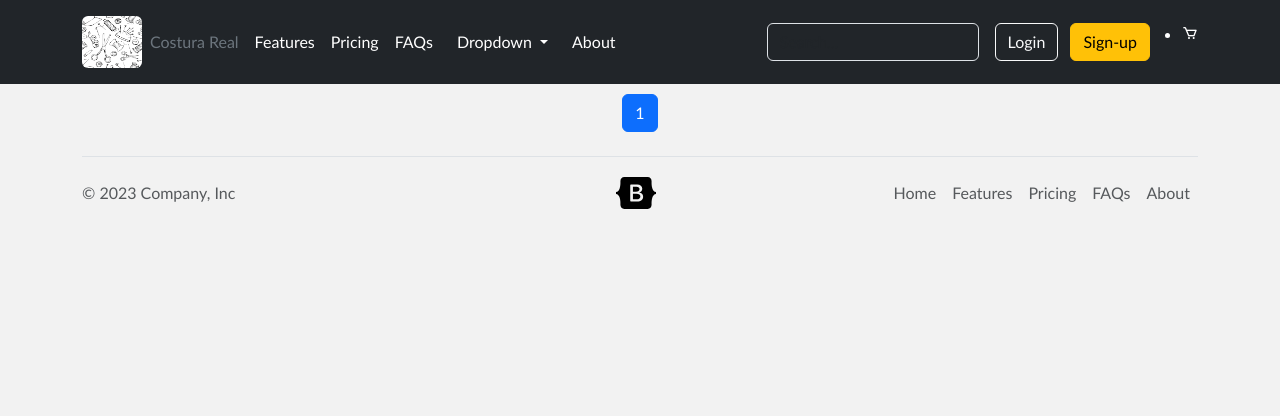
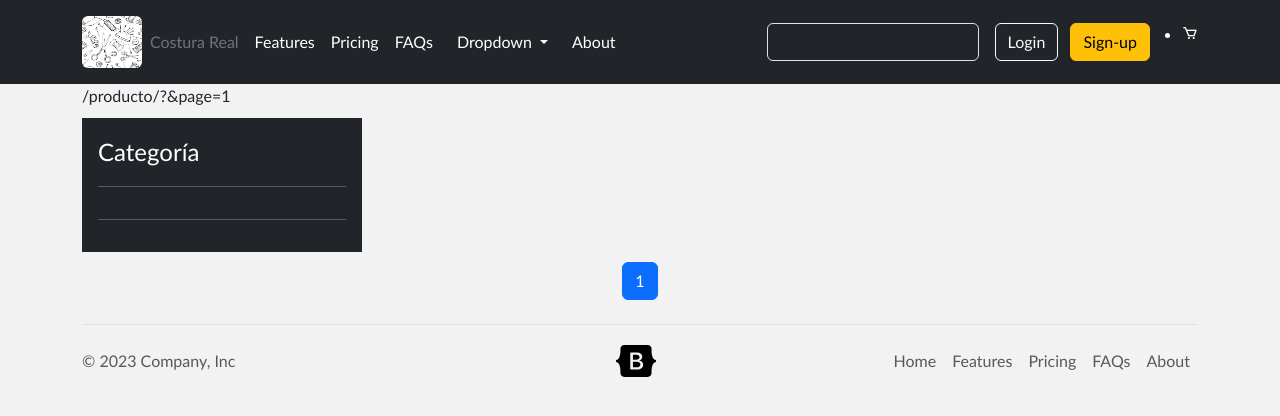
Before and after one commit to jose-larss/ecommerceCR, a Django app: page /producto/?&page=1 in a window 1280 px wide. Shown: the top 416 px of the page. Run offline with Django 4.2, Linux system fonts and the light colour scheme; data that the repository does not hold is empty; some libraries are stand-ins or nearby versions.

Commit message:
implemento categorias, sidebar

```diff
--- a/INFO.txt
+++ b/INFO.txt
@@ -15,5 +15,6 @@ Javascript/Jquery(estatico)
 - Uso de APP_NAME
 
 - Hacer errores personalizados 404 y 500
+- Implementar y verlo como productos similares
 
 - Voy por capitulo 20
--- a/ecommerce/settings.py
+++ b/ecommerce/settings.py
@@ -70,6 +70,7 @@ TEMPLATES = [
                 'django.template.context_processors.request',
                 'django.contrib.auth.context_processors.auth',
                 'django.contrib.messages.context_processors.messages',
+                'producto.context_processor.get_current_path',
             ],
         },
     },
--- /dev/null
+++ b/producto/context_processor.py
@@ -0,0 +1,9 @@
+def get_current_path(request):
+    string = request.get_full_path()
+    path_final = ""
+    for i in range (len(string)):
+        if i > 10:
+            path_final += string[i]
+
+    print(path_final)
+    return { 'path_categoria': path_final }
--- a/producto/models.py
+++ b/producto/models.py
@@ -1,15 +1,49 @@
+from django.db.models.query import QuerySet
 from django.urls import reverse
 
 from django.db import models
 
+class CategoriaManager(models.Manager):
+    def categoriasActivas(self):
+        return super(CategoriaManager, self).filter(active=True)
+
+class Categoria(models.Model):
+    titulo = models.CharField(max_length=120)
+    descripcion = models.TextField(null=True, blank=True)
+    slug = models.SlugField(unique=True)
+    presentada = models.BooleanField(default=False)
+    timestamp = models.DateTimeField(auto_now_add=True)
+    updated = models.DateTimeField(auto_now=True)
+    active = models.BooleanField(default=True)
+
+    objects = CategoriaManager()
+
+    class Meta:
+        unique_together = ["titulo", "slug"]
+        ordering = ["titulo"]
+
+    def __str__(self):
+        return self.titulo
+
+class ProductoQueryset(models.QuerySet):
+    def productosActivosxcategoria(self, slug=None):
+        if slug is None:
+            return self.filter(active=True, categoria=5)
+        categoria = Categoria.objects.get(slug=slug)
+        return self.filter(active=True, categoria=categoria)
 
 class ProductoManager(models.Manager):
-    def productosActivos(self):
-        return super(ProductoManager, self).filter(active=True)
+    def get_queryset(self):
+        return ProductoQueryset(self.model, using=self._db)
+
+    def filtrar(self, slug = None):
+        return self.get_queryset().productosActivosxcategoria(slug=slug)
+
 
 class Producto(models.Model):
     titulo = models.CharField(max_length=120)
     descripcion = models.TextField(null=True, blank=True)
+    categoria = models.ManyToManyField(Categoria, blank=True)
     precio = models.DecimalField(decimal_places=2, max_digits=100, default=29.99)
     #Este campo me da que nunca lo uso
     #precio_venta = models.DecimalField(decimal_places=2, max_digits=100,\
@@ -23,6 +57,7 @@ class Producto(models.Model):
 
     class Meta:
         unique_together = ['titulo', 'slug']
+        ordering = ['titulo']
 
     def __str__(self):
         return self.titulo
--- a/producto/views.py
+++ b/producto/views.py
@@ -1,7 +1,7 @@
 from django.shortcuts import render, get_object_or_404
 from django.core.paginator import Paginator
 
-from producto.models import Producto
+from producto.models import Producto, Categoria
 
 
 def single(request, slug):
@@ -12,7 +12,12 @@ def single(request, slug):
 
 
 def all_products(request):
-    productos = Producto.objects.productosActivos().order_by('titulo')
+    try:
+        slug = request.GET.get('categoria')
+    except:
+        slug = None
+    productos = Producto.objects.filtrar(slug=slug)
+    categorias = Categoria.objects.categoriasActivas()
 
     paginator = Paginator(productos,6)
     pagina = request.GET.get('page',1)
@@ -23,6 +28,7 @@ def all_products(request):
     context = {
         "productos": productos_paginados,
         'paginas': paginas,
-        'pagina_actual':pagina_actual
+        'pagina_actual':pagina_actual,
+        'categorias':categorias
     }
     return render(request, "productos/all_productos.html", context)
--- a/templates/componentes/paginador.html
+++ b/templates/componentes/paginador.html
@@ -1,19 +1,18 @@
 <nav aria-label="..." style="margin-top: 10px;">
     <ul class="pagination justify-content-center">
-
         {% if productos.has_previous %}
             <li class="page-item">
-                <a class="page-link" href="?page=1" style="color:black;">Primera</a>
+                <a class="page-link" href="?{{path_categoria}}&page=1" style="color:black;">Primera</a>
             </li>
 
             <li class="page-item">
-                <a class="page-link" href="?page={{productos.previous_page_number}}">Previous</a>
+                <a class="page-link" href="?{{path_categoria}}&page={{productos.previous_page_number}}">Previous</a>
             </li>
         {% endif %}
 
         {% for pagina in paginas %}
             <li class="page-item{% if pagina_actual == pagina %} active {% endif %}" aria-current="page">
-                <a class="page-link" href="?page={{pagina}}">{{pagina}}</a>
+                <a class="page-link" href="?{{path_categoria}}&page={{pagina}}">{{pagina}}</a>
             </li>
         {% endfor %}
 
--- /dev/null
+++ b/templates/componentes/sidebar.html
@@ -0,0 +1,26 @@
+<main class="d-flex flex-nowrap" style="margin-top: 10px;">
+
+    <div class="d-flex flex-column flex-shrink-0 p-3 text-bg-dark" style="width: 280px;">
+        <a href="/" class="d-flex align-items-center mb-3 mb-md-0 me-md-auto text-white text-decoration-none">
+
+            <span class="fs-4">Categoría</span>
+        </a>
+        <hr>
+        <ul class="nav nav-pills flex-column mb-auto">
+
+            {% for categoria in categorias %}
+
+                <li class="nav-item" id="li_resaltado_sidebar">
+                    <a href="{% url 'producto:all'%}?categoria={{categoria.slug}}" class="nav-link" aria-current="page" style="color: aliceblue;">
+                        {{categoria.titulo|title}}
+                    </a>
+                </li>
+
+            {% endfor %}
+
+        </ul>
+        <hr>
+
+    </div>
+
+</main>
--- a/templates/productos/all_productos.html
+++ b/templates/productos/all_productos.html
@@ -15,11 +15,22 @@
             box-shadow: 6px 8px 8px gray;
             cursor: pointer;
         }
-
+        #li_resaltado_sidebar:hover{
+            transition: all 400ms;
+            background: blue;
+            box-shadow: 6px 8px 8px gray;
+            cursor: pointer;
+        }
     </style>
+{{request.get_full_path}}
+    <div class="row">
+        <div class="col-3">
+            {% include 'componentes/sidebar.html' %}
+        </div>
+        <div class="col-9">
             <div class="row">
                 {% for producto in productos %}
-            <div class="col-3" style="margin-top: 10px;">
+                    <div class="col-4" style="margin-top: 10px;">
                         <a href="{{producto.get_absolute_url}}" id="a_resaltado">
                             <div class="card" style="width: 18rem;" id="div_resaltado">
 
@@ -40,8 +51,11 @@
                             </div>
                         </a>
                     </div>
+                {% endfor %}
+            </div>
 
-        {% endfor %}
+        </div>
+
     </div>
 
     {% include 'componentes/paginador.html' %}
```
Also changed, not shown: producto/admin.py (+17 -2 lines), producto/migrations/0005_categoria_producto_categoria.py (added). Lines whose indentation alone changed are shown as unchanged.
